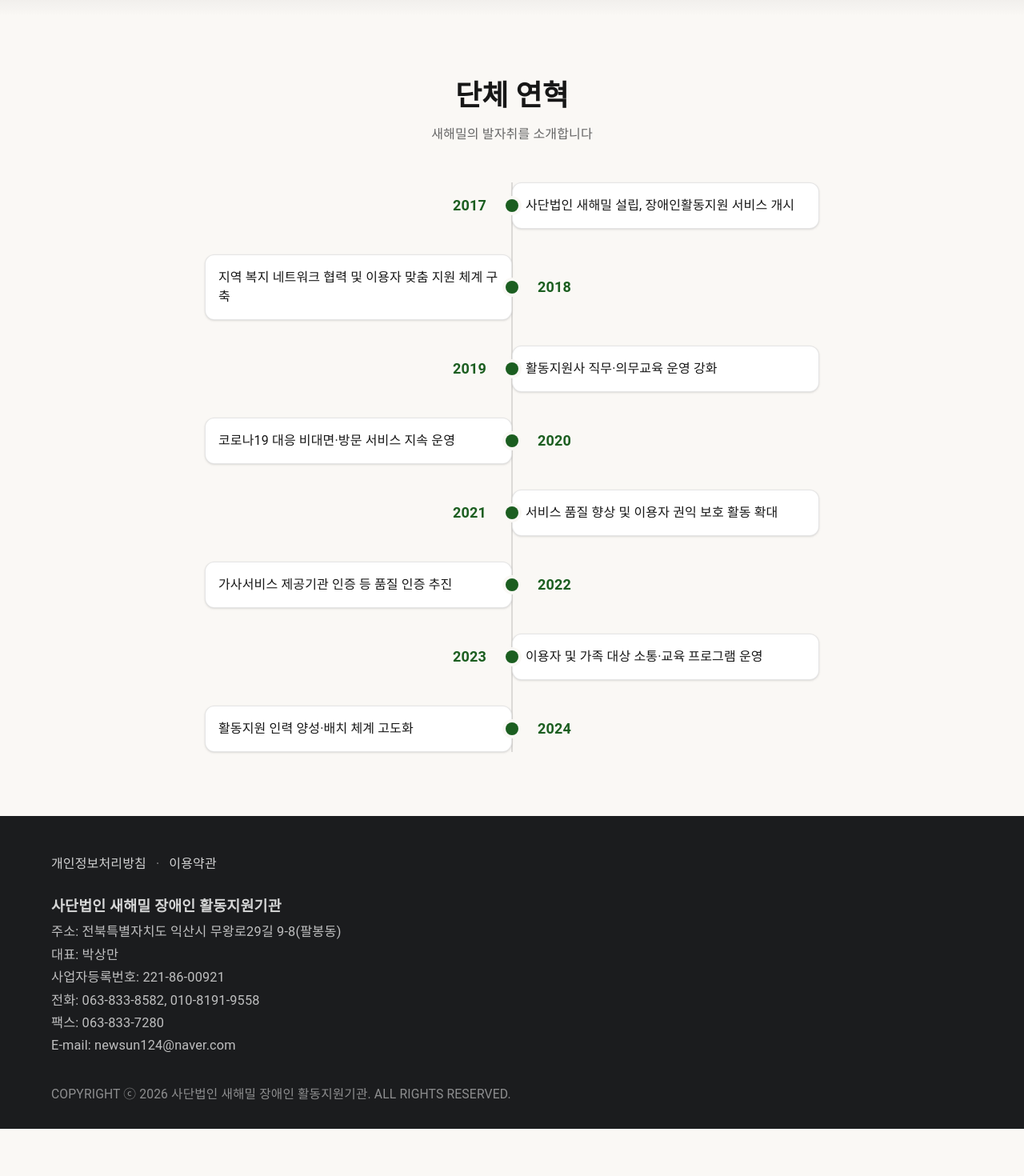
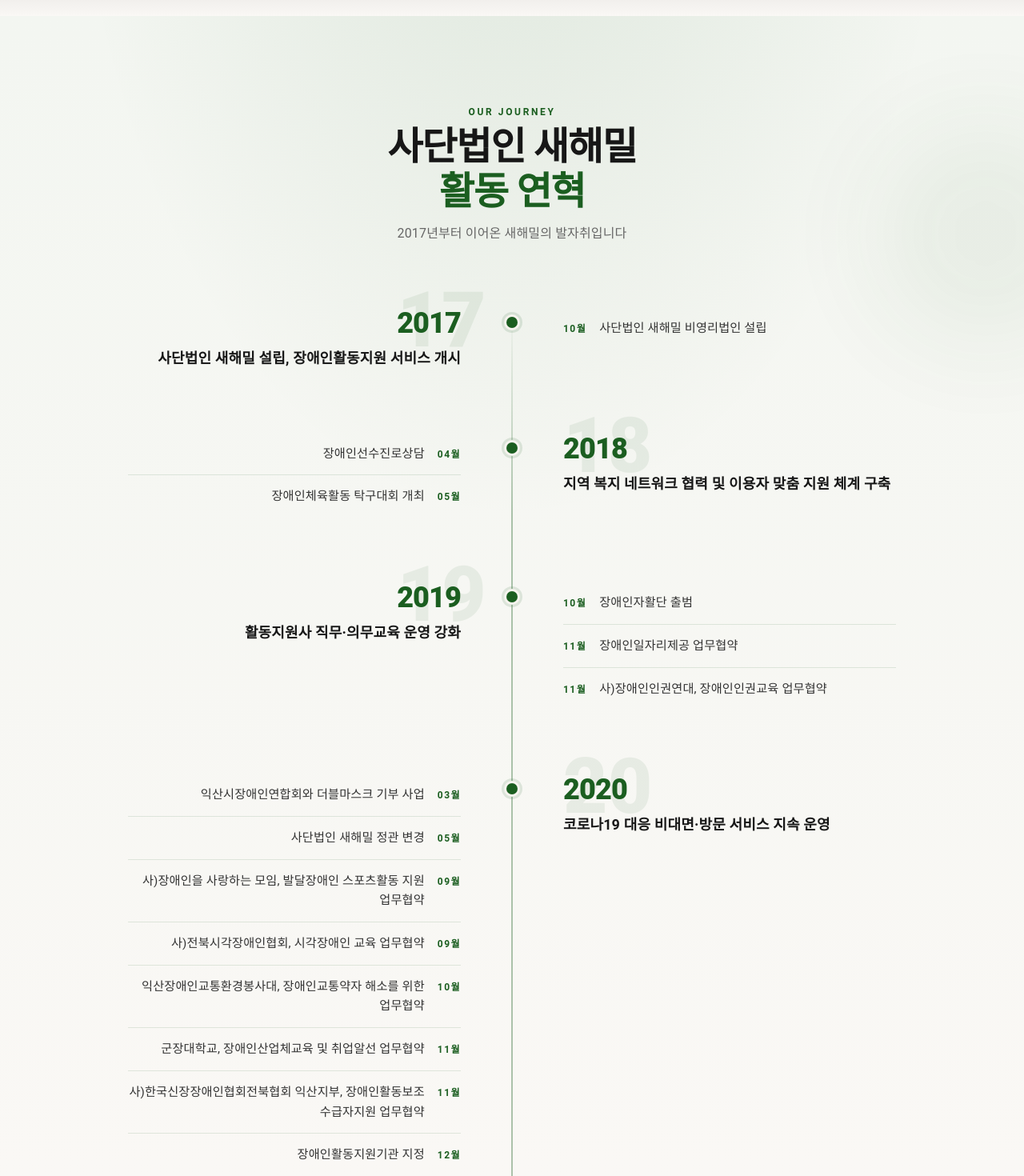
Before and after one commit to leeyeonju02/saehaemil, a Next.js app: page /history in a window 1280 px wide. Shown: the part 800-2270 px from the top of the page at 80% size. Before the commit the page ends 2211 px from the top, so only its background shows below. Built offline with nearby package versions, Linux system fonts and the light colour scheme; grey boxes are pictures that could not be loaded.

Commit message:
Refactor HistorySection component to enhance event structure and presentation. Transition from a flat event list to a detailed timeline format with monthly events, improving clarity and user engagement. Update styling for a more visually appealing layout.

```diff
--- a/components/sections/history/HistorySection.tsx
+++ b/components/sections/history/HistorySection.tsx
@@ -2,81 +2,318 @@
 
 import { motion } from "framer-motion";
 
-const HISTORY: { year: string; event: string }[] = [
-  { year: "2017", event: "사단법인 새해밀 설립, 장애인활동지원 서비스 개시" },
-  { year: "2018", event: "지역 복지 네트워크 협력 및 이용자 맞춤 지원 체계 구축" },
-  { year: "2019", event: "활동지원사 직무·의무교육 운영 강화" },
-  { year: "2020", event: "코로나19 대응 비대면·방문 서비스 지속 운영" },
-  { year: "2021", event: "서비스 품질 향상 및 이용자 권익 보호 활동 확대" },
-  { year: "2022", event: "가사서비스 제공기관 인증 등 품질 인증 추진" },
-  { year: "2023", event: "이용자 및 가족 대상 소통·교육 프로그램 운영" },
-  { year: "2024", event: "활동지원 인력 양성·배치 체계 고도화" },
+type HistoryItem = { month: string; event: string };
+type HistoryYear = { year: string; title?: string; items: HistoryItem[] };
+
+const HISTORY: HistoryYear[] = [
+  {
+    year: "2017",
+    title: "사단법인 새해밀 설립, 장애인활동지원 서비스 개시",
+    items: [{ month: "10월", event: "사단법인 새해밀 비영리법인 설립" }],
+  },
+  {
+    year: "2018",
+    title: "지역 복지 네트워크 협력 및 이용자 맞춤 지원 체계 구축",
+    items: [
+      { month: "04월", event: "장애인선수진로상담" },
+      { month: "05월", event: "장애인체육활동 탁구대회 개최" },
+    ],
+  },
+  {
+    year: "2019",
+    title: "활동지원사 직무·의무교육 운영 강화",
+    items: [
+      { month: "10월", event: "장애인자활단 출범" },
+      { month: "11월", event: "장애인일자리제공 업무협약" },
+      {
+        month: "11월",
+        event: "사)장애인인권연대, 장애인인권교육 업무협약",
+      },
+    ],
+  },
+  {
+    year: "2020",
+    title: "코로나19 대응 비대면·방문 서비스 지속 운영",
+    items: [
+      { month: "03월", event: "익산시장애인연합회와 더블마스크 기부 사업" },
+      { month: "05월", event: "사단법인 새해밀 정관 변경" },
+      {
+        month: "09월",
+        event: "사)장애인을 사랑하는 모임, 발달장애인 스포츠활동 지원 업무협약",
+      },
+      {
+        month: "09월",
+        event: "사)전북시각장애인협회, 시각장애인 교육 업무협약",
+      },
+      {
+        month: "10월",
+        event: "익산장애인교통환경봉사대, 장애인교통약자 해소를 위한 업무협약",
+      },
+      {
+        month: "11월",
+        event: "군장대학교, 장애인산업체교육 및 취업알선 업무협약",
+      },
+      {
+        month: "11월",
+        event:
+          "사)한국신장장애인협회전북협회 익산지부, 장애인활동보조 수급자지원 업무협약",
+      },
+      { month: "12월", event: "장애인활동지원기관 지정" },
+    ],
+  },
+  {
+    year: "2021",
+    title: "서비스 품질 향상 및 이용자 권익 보호 활동 확대",
+    items: [
+      {
+        month: "02월",
+        event: "익산장애인권익문제연구소, 장애인 성인지 및 인권 교육 업무협약",
+      },
+    ],
+  },
+  {
+    year: "2022",
+    title: "가사서비스 제공기관 인증 등 품질 인증 추진",
+    items: [
+      { month: "06월", event: "전북도청, 장애인 인식개선 지원사업" },
+      { month: "08월", event: "사단법인 새해밀 대표자 변경" },
+    ],
+  },
+  {
+    year: "2023",
+    title: "이용자 및 가족 대상 소통·교육 프로그램 운영",
+    items: [
+      { month: "06월", event: "전북도청, 장애인 인식개선 지원사업" },
+      {
+        month: "07월",
+        event: "전북교육청, 청소년 및 애견가족 테라피독 지원사업",
+      },
+      { month: "08월", event: "활동지원사 및 장애인 삼계탕 나눔 사업" },
+      { month: "10월", event: "활동지원사 가을 힐링 트래킹 여행사업" },
+      { month: "11월", event: "장애인과 함께 김치나눔 행사" },
+      { month: "12월", event: "장애아동 크리스마스 케이크 선물 이벤트 사업" },
+      { month: "12월", event: "종무식 단합행사 및 활동지원사 표창 사업" },
+    ],
+  },
+  {
+    year: "2024",
+    title: "활동지원 인력 양성·배치 체계 고도화",
+    items: [
+      { month: "01월", event: "노인인력개발원 연계 MOU 협약" },
+      { month: "06월", event: "전북도청, 장애인 인식개선 지원사업" },
+      {
+        month: "07월",
+        event: "전북교육청, 청소년 및 애견가족 테라피독 지원사업",
+      },
+      { month: "08월", event: "활동지원사 및 장애인 삼계탕 나눔 사업" },
+      { month: "09월", event: "고용노동부 가사서비스 제공기관 인증" },
+      { month: "10월", event: "활동지원사 가을 힐링 트래킹 여행사업" },
+      { month: "11월", event: "장애인과 함께 김치나눔 행사 사업" },
+      { month: "12월", event: "장애아동 크리스마스 케이크 선물 이벤트 사업" },
+      { month: "12월", event: "종무식 단합행사 및 활동지원사 표창 사업" },
+    ],
+  },
+  {
+    year: "2025",
+    items: [
+      { month: "06월", event: "전북도청, 장애인 인식개선 지원사업" },
+      {
+        month: "07월",
+        event: "전북교육청, 청소년 및 애견가족 테라피독 지원사업",
+      },
+      { month: "08월", event: "활동지원사 및 장애인 삼계탕 나눔 사업" },
+      { month: "10월", event: "활동지원사 가을 힐링 트래킹 여행사업" },
+      { month: "11월", event: "장애인과 함께 김치나눔 행사 사업" },
+      { month: "12월", event: "장애아동 크리스마스 케이크 선물 이벤트 사업" },
+      { month: "12월", event: "종무식 단합행사 및 활동지원사 표창 사업" },
+    ],
+  },
+  {
+    year: "2026",
+    items: [
+      { month: "05월", event: "장애인과 함께 바비큐 파티 행사 사업" },
+      { month: "07월", event: "활동지원사 및 장애인 삼계탕 나눔 사업" },
+      {
+        month: "07월",
+        event:
+          "이용자 및 보호자·활동지원사 부정 수급 교육, 여름철 폭염 대비 및 대응교육",
+      },
+    ],
+  },
 ];
 
-/** 시안과 동일한 포레스트 그린 */
 const PRIMARY = "#1B5E20";
+const PRIMARY_SOFT = "rgba(27, 94, 32, 0.12)";
 
 export default function HistorySection() {
   return (
-    <section className="bg-[var(--background)] py-20">
-      <div className="mx-auto max-w-4xl px-4 sm:px-6 lg:px-8">
+    <section
+      className="relative overflow-hidden py-20 md:py-28"
+      style={{
+        background:
+          "radial-gradient(ellipse 80% 50% at 50% -10%, rgba(27,94,32,0.10), transparent 55%), linear-gradient(180deg, #f3f6f1 0%, #faf8f5 40%, #f7f4ef 100%)",
+      }}
+    >
+      <div
+        aria-hidden
+        className="pointer-events-none absolute -right-24 top-32 h-72 w-72 rounded-full opacity-40 blur-3xl"
+        style={{ background: "rgba(27,94,32,0.15)" }}
+      />
+      <div
+        aria-hidden
+        className="pointer-events-none absolute -left-20 bottom-20 h-64 w-64 rounded-full opacity-30 blur-3xl"
+        style={{ background: "rgba(27,94,32,0.12)" }}
+      />
+
+      <div className="relative mx-auto max-w-5xl px-4 sm:px-6 lg:px-8">
         <motion.div
-          initial={{ opacity: 0, y: 20 }}
+          initial={{ opacity: 0, y: 24 }}
           whileInView={{ opacity: 1, y: 0 }}
           viewport={{ once: true }}
-          transition={{ duration: 0.6 }}
-          className="mb-12 text-center"
+          transition={{ duration: 0.65 }}
+          className="mb-16 text-center md:mb-20"
         >
-          <h2 className="mb-4 text-3xl font-bold text-[var(--foreground)] md:text-4xl">
-            단체 연혁
+          <p
+            className="mb-3 text-xs font-bold tracking-[0.22em] uppercase"
+            style={{ color: PRIMARY }}
+          >
+            Our Journey
+          </p>
+          <h2 className="mb-4 text-3xl font-extrabold tracking-tight text-[var(--foreground)] md:text-5xl">
+            사단법인 새해밀
+            <span className="mt-1 block md:mt-2" style={{ color: PRIMARY }}>
+              활동 연혁
+            </span>
           </h2>
-          <p className="text-[#666666]">새해밀의 발자취를 소개합니다</p>
+          <p className="mx-auto max-w-md text-[#666666]">
+            2017년부터 이어온 새해밀의 발자취입니다
+          </p>
         </motion.div>
 
         <div className="relative">
-          {/* 타임라인 세로선 */}
-          <div className="absolute bottom-0 left-4 top-0 w-0.5 bg-[rgba(0,0,0,0.12)] md:left-1/2 md:-translate-x-1/2" />
+          {/* 중심 라인 — 그라데이션 스파인 */}
+          <motion.div
+            aria-hidden
+            initial={{ scaleY: 0 }}
+            whileInView={{ scaleY: 1 }}
+            viewport={{ once: true }}
+            transition={{ duration: 1.1, ease: [0.22, 1, 0.36, 1] }}
+            className="absolute bottom-2 left-[1.15rem] top-2 origin-top md:left-1/2 md:-translate-x-1/2"
+            style={{
+              width: 2,
+              background: `linear-gradient(180deg, transparent 0%, ${PRIMARY} 8%, ${PRIMARY} 92%, transparent 100%)`,
+              opacity: 0.35,
+            }}
+          />
 
-          <div className="space-y-8">
-            {HISTORY.map((item, index) => (
-              <motion.div
-                key={`${item.year}-${index}`}
-                initial={{ opacity: 0, x: index % 2 === 0 ? -30 : 30 }}
+          <div className="space-y-14 md:space-y-20">
+            {HISTORY.map((group, groupIndex) => {
+              const alignLeft = groupIndex % 2 === 0;
+              return (
+                <motion.article
+                  key={group.year}
+                  initial={{ opacity: 0, y: 36 }}
+                  whileInView={{ opacity: 1, y: 0 }}
+                  viewport={{ once: true, margin: "-40px" }}
+                  transition={{
+                    duration: 0.55,
+                    delay: Math.min(groupIndex * 0.05, 0.3),
+                    ease: [0.22, 1, 0.36, 1],
+                  }}
+                  className="relative"
+                >
+                  {/* 스파인 노드 */}
+                  <div className="absolute left-[1.15rem] top-3 z-10 -translate-x-1/2 md:left-1/2">
+                    <span
+                      className="absolute inset-0 -m-1.5 rounded-full"
+                      style={{ background: PRIMARY_SOFT }}
+                    />
+                    <span
+                      className="relative block h-3.5 w-3.5 rounded-full ring-[3px] ring-[#f7f4ef]"
+                      style={{ backgroundColor: PRIMARY }}
+                    />
+                  </div>
+
+                  <div
+                    className={`grid grid-cols-1 gap-4 pl-12 md:grid-cols-2 md:gap-12 md:pl-0 ${
+                      alignLeft ? "" : "md:[&>*:first-child]:order-2"
+                    }`}
+                  >
+                    {/* 연도 + 연도 타이틀 */}
+                    <div
+                      className={`flex items-start md:pt-0 ${
+                        alignLeft ? "md:justify-end md:pr-10" : "md:justify-start md:pl-10"
+                      }`}
+                    >
+                      <div className={`relative max-w-md ${alignLeft ? "md:text-right" : "md:text-left"}`}>
+                        <span
+                          aria-hidden
+                          className="pointer-events-none absolute -top-6 select-none text-7xl font-black leading-none opacity-[0.07] md:-top-8 md:text-8xl"
+                          style={{ color: PRIMARY }}
+                        >
+                          {group.year.slice(2)}
+                        </span>
+                        <time
+                          dateTime={group.year}
+                          className="relative text-3xl font-extrabold tracking-tight md:text-4xl"
+                          style={{ color: PRIMARY }}
+                        >
+                          {group.year}
+                        </time>
+                        {group.title ? (
+                          <p className="relative mt-3 text-base font-bold leading-snug text-[var(--foreground)] md:text-lg">
+                            {group.title}
+                          </p>
+                        ) : null}
+                      </div>
+                    </div>
+
+                    {/* 월별 상세 — 카드 없이 타이포 + 디바이더 */}
+                    <div
+                      className={`${
+                        alignLeft ? "md:pl-10" : "md:pr-10 md:text-right"
+                      }`}
+                    >
+                      <ul className="space-y-0">
+                        {group.items.map((item, itemIndex) => (
+                          <motion.li
+                            key={`${group.year}-${item.month}-${itemIndex}`}
+                            initial={{ opacity: 0, x: alignLeft ? 12 : -12 }}
                             whileInView={{ opacity: 1, x: 0 }}
                             viewport={{ once: true }}
-                transition={{ duration: 0.5, delay: index * 0.1 }}
-                className={`relative flex items-center gap-8 ${
-                  index % 2 === 0 ? "md:flex-row" : "md:flex-row-reverse"
+                            transition={{
+                              duration: 0.4,
+                              delay: 0.08 + itemIndex * 0.04,
+                            }}
+                            className={`group border-b border-[rgba(27,94,32,0.12)] py-3.5 last:border-b-0 ${
+                              alignLeft ? "" : "md:flex md:flex-row-reverse"
                             }`}
                           >
-                {/* 연도 — 데스크톱만 좌우 교차 */}
                             <div
-                  className={`hidden w-[calc(50%-2rem)] md:block ${
-                    index % 2 === 0 ? "text-right" : "text-left"
+                              className={`flex gap-4 ${
+                                alignLeft
+                                  ? "items-baseline"
+                                  : "md:flex-row-reverse md:items-baseline md:text-right"
                               }`}
                             >
-                  <span className="text-lg font-bold" style={{ color: PRIMARY }}>
-                    {item.year}
+                              <span
+                                className="shrink-0 text-[0.7rem] font-bold tracking-[0.12em] tabular-nums sm:text-xs"
+                                style={{ color: PRIMARY }}
+                              >
+                                {item.month}
                               </span>
+                              <p className="text-sm leading-relaxed text-[#333] transition-colors group-hover:text-[var(--foreground)] sm:text-[0.95rem]">
+                                {item.event}
+                              </p>
                             </div>
-
-                {/* 타임라인 점 */}
-                <div
-                  className="absolute left-4 z-10 h-4 w-4 -translate-x-1/2 rounded-full ring-4 ring-[var(--background)] md:left-1/2"
-                  style={{ backgroundColor: PRIMARY }}
-                />
-
-                {/* 내용 카드 */}
-                <div className="ml-12 md:ml-0 md:w-[calc(50%-2rem)]">
-                  <div className="rounded-xl border border-[rgba(0,0,0,0.1)] bg-white p-4 shadow-sm transition-shadow hover:shadow-md">
-                    <span className="mb-1 block text-sm font-bold md:hidden" style={{ color: PRIMARY }}>
-                      {item.year}
-                    </span>
-                    <p className="text-[var(--foreground)]">{item.event}</p>
+                          </motion.li>
+                        ))}
+                      </ul>
                     </div>
                   </div>
-              </motion.div>
-            ))}
+                </motion.article>
+              );
+            })}
           </div>
         </div>
       </div>
```
Lines whose indentation alone changed are shown as unchanged.
